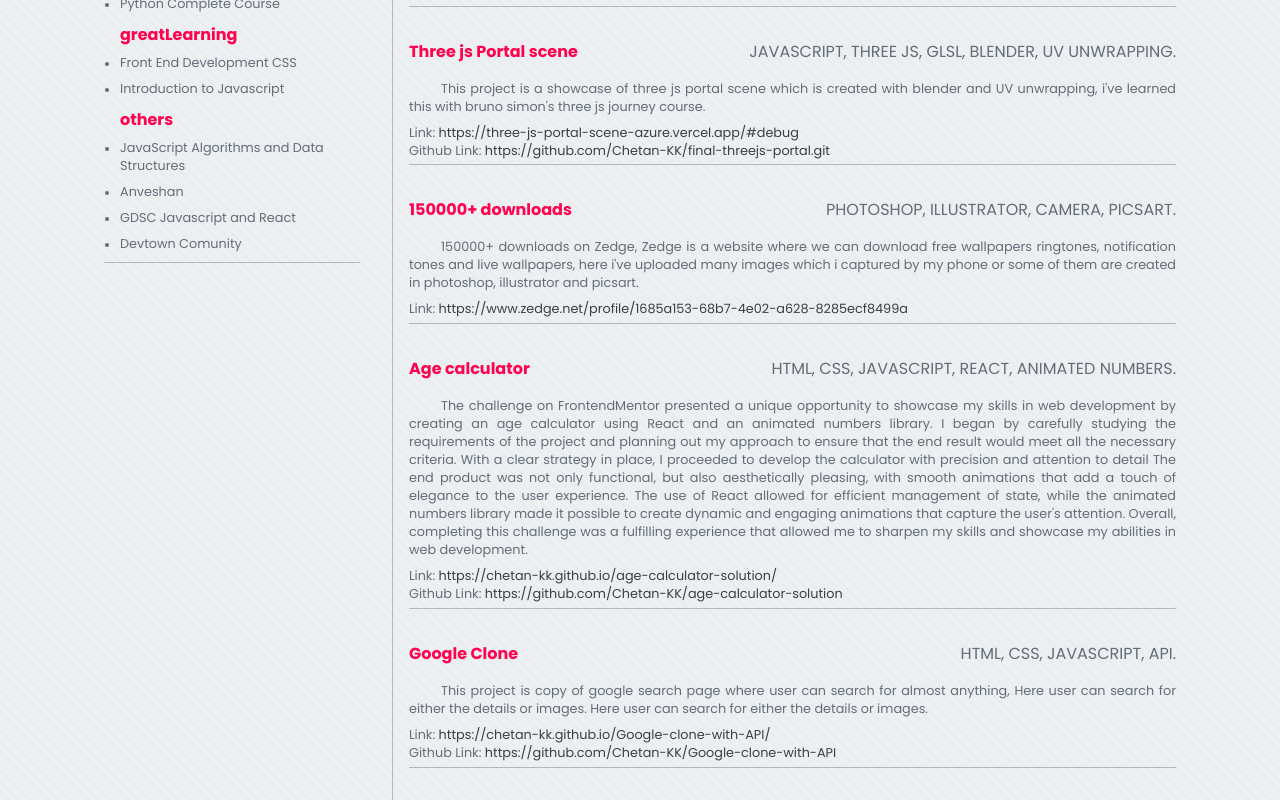
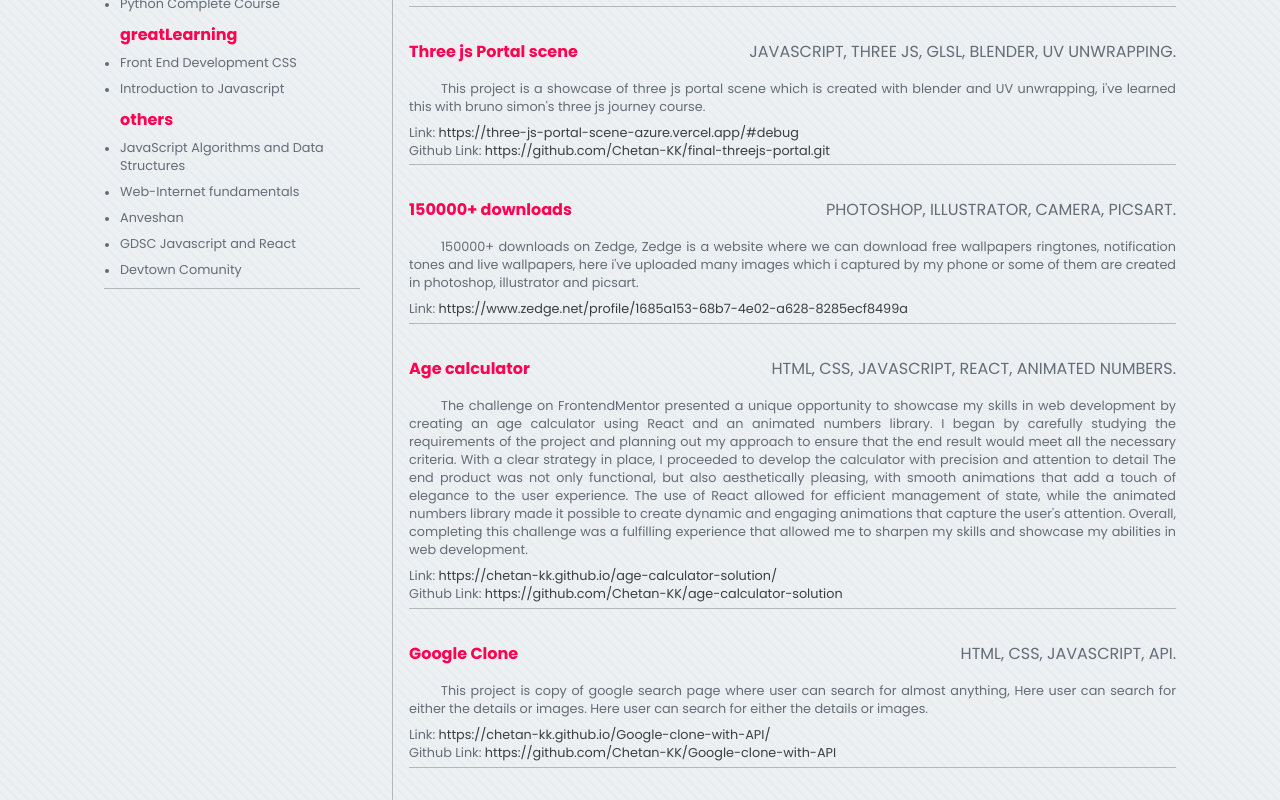
Before and after one commit to Chetan-KK/chetan-kk-portfolio2023, a React (Vite) app: page /resume in a window 1280 px wide. Shown: the part 2215-3015 px from the top of the page. Built offline with nearby package versions, Linux system fonts and the light colour scheme.

Commit message:
certificate added

```diff
--- a/src/assets/certificates.js
+++ b/src/assets/certificates.js
@@ -66,6 +66,11 @@ export default {
             credLink: 'https://freecodecamp.org/certification/Chetan-KK/javascript-algorithms-and-data-structures',
         },
         {
+            name: "Web-Internet fundamentals",
+            imgSrc: '/certificates/internet-fundamentals.webp',
+            credLink: 'https://codedamn.com/certificate/verify/01073640fd22067b34038d70f7e84fe599eb54fc',
+        },
+        {
             name: "Anveshan",
             imgSrc: '/certificates/anveshan.webp',
         },
```
Also changed, not shown: public/certificates/internet-fundamentals.webp (added).
